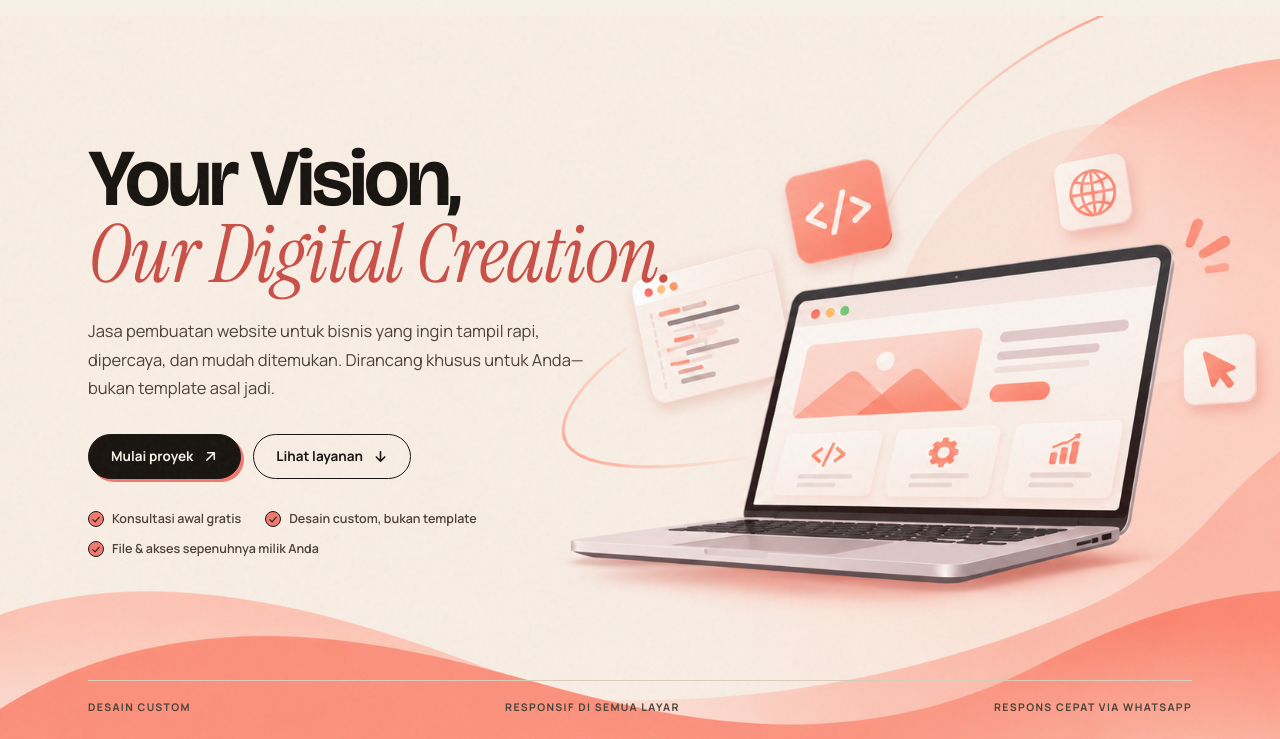
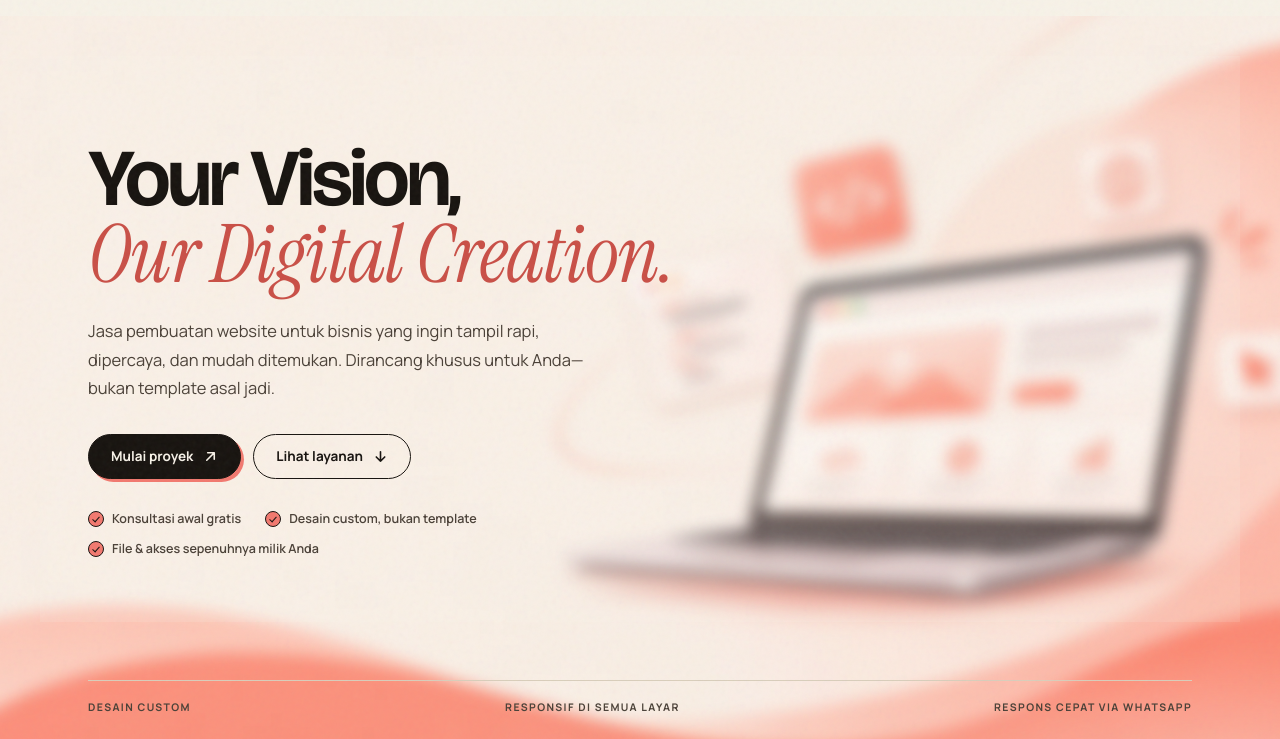
Before and after one commit to alwizen/sp, a plain HTML site: page index.html in a window 1280 px wide. Shown: the part 61-800 px from the top of the page. Drawn offline with nearby package versions, Linux system fonts and the light colour scheme.

Commit message:
Refactor code structure for improved readability and maintainability

```diff
--- a/assets/styles.css
+++ b/assets/styles.css
@@ -326,15 +326,28 @@ section[id] {
   padding: clamp(32px, 5vh, 64px) 0 clamp(20px, 3vh, 32px);
   overflow: hidden;
   isolation: isolate;
-  background-image: url("img/bg.png");
+  background-color: var(--paper);
+}
+
+.hero::before {
+  content: "";
+  position: absolute;
+  inset: -12px;
+  z-index: -2;
+  background-image: url("img/bg.webp");
   background-position: center center;
   background-size: cover;
   background-repeat: no-repeat;
-  background-color: var(--paper);
+  filter: blur(8px);
+  transform: scale(1.03);
 }
 
 .hero-media {
-  display: none;
+  display: block;
+  position: absolute;
+  inset: 0;
+  z-index: -1;
+  background: rgba(247, 242, 232, 0.12);
 }
 
 .hero-inner {
--- a/index.html
+++ b/index.html
@@ -9,7 +9,7 @@
   <meta property="og:title" content="Solusi Project — Website untuk Bisnis yang Serius">
   <meta property="og:description" content="Website yang rapi, cepat, dan dirancang untuk membuat orang percaya. Dikerjakan dengan teliti dari brief sampai luncur.">
   <meta property="og:type" content="website">
-  <link rel="icon" href="assets/img/logo.png">
+  <!-- <link rel="icon" href="assets/img/logo.png"> -->
   <link rel="preconnect" href="https://fonts.googleapis.com">
   <link rel="preconnect" href="https://fonts.gstatic.com" crossorigin>
   <link href="https://fonts.googleapis.com/css2?family=Bricolage+Grotesque:opsz,wght@12..96,400..800&family=Instrument+Serif:ital@0;1&family=Manrope:wght@400;500;600;700&display=swap" rel="stylesheet">
```
Also changed, not shown: assets/img/bg.png (deleted), assets/img/bg.webp (added).
